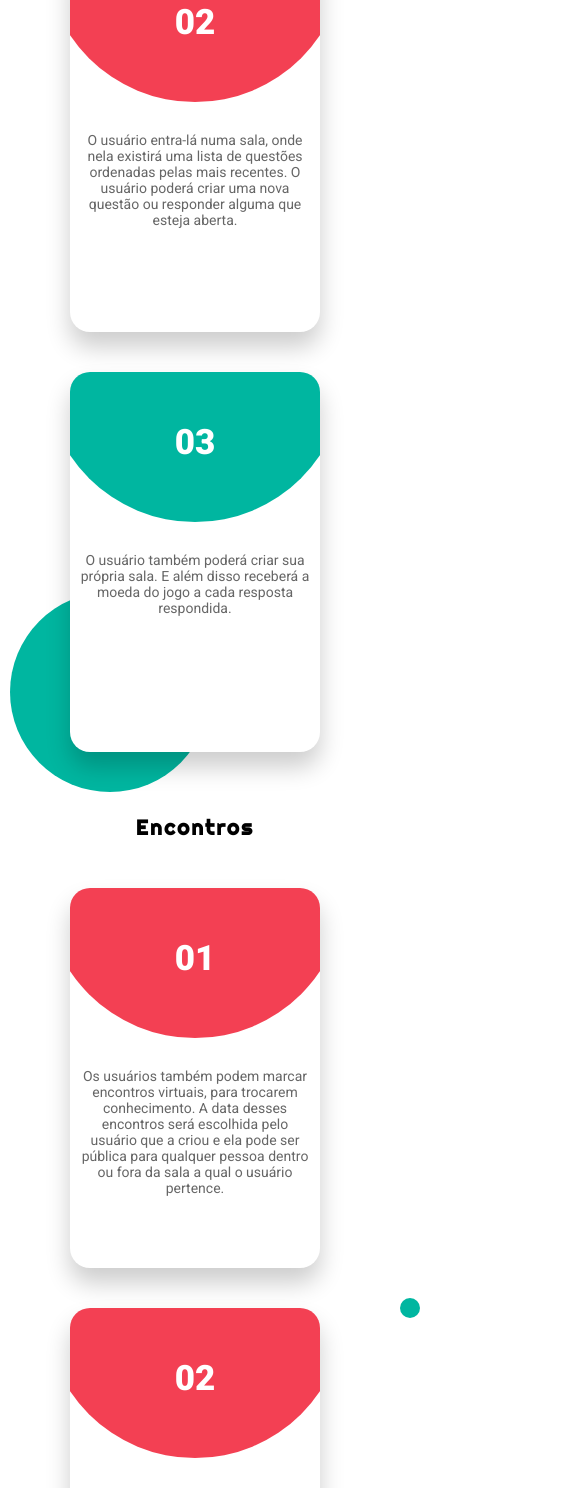
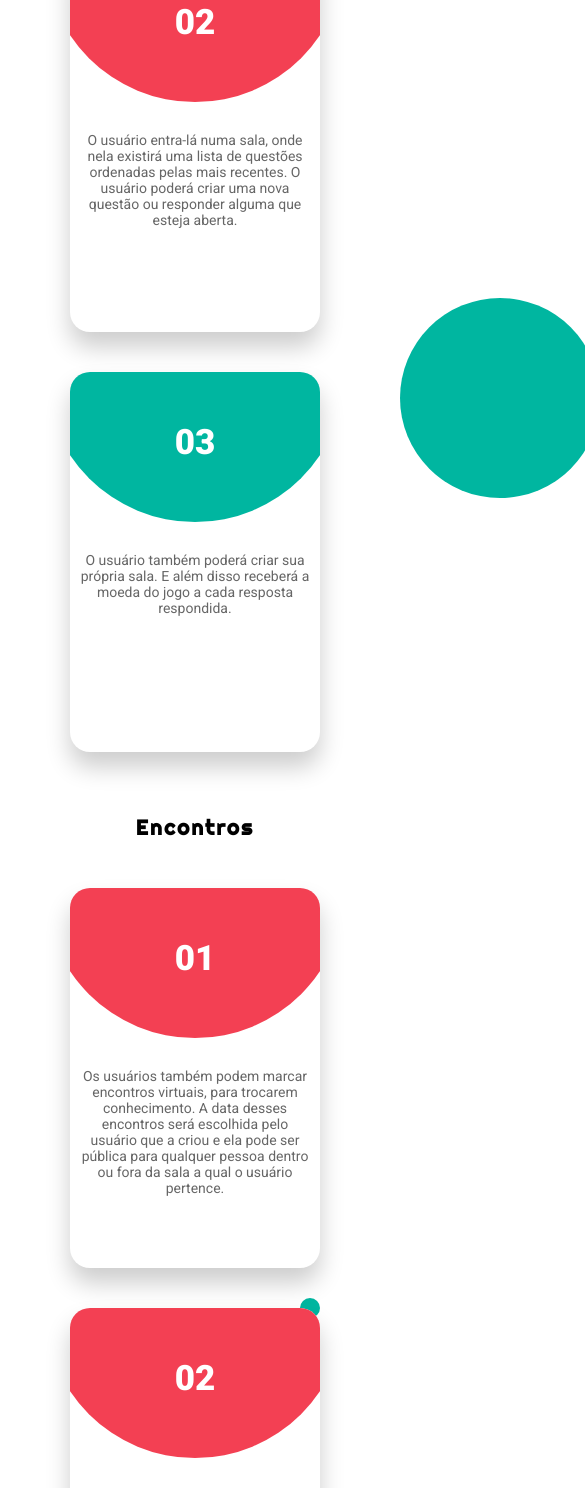
Before and after one commit to LaryssaGomes/desafio, a Next.js app: page / in a window 390 px wide. Shown: the part 1302-2790 px from the top of the page, 585 px wide, since content can reach past the window. Built offline with nearby package versions, Linux system fonts and the light colour scheme.

Commit message:
corrigido error na responsividade

```diff
--- a/src/components/Background/styles.module.scss
+++ b/src/components/Background/styles.module.scss
@@ -131,7 +131,37 @@
     border-radius: 50%;
   }
 }
+@media (max-width: 1024px) {
+  .circle {
+    .circleGreen1 {
+      top: 2200px;
+      left: 10px;
+    }
 
+    .circleGreen2 {
+      top: 2000px;
+      left: 400px;
+    }
+
+    .circleGreen3 {
+      top: 1600px;
+      right: 350px;
+    }
+  }
+}
+@media (max-width: 770px) {
+  .circle {
+    .circleGreen1 {
+      top: 3000px;
+      left: 10px;
+    }
+
+    .circleGreen2 {
+      top: 2600px;
+      left: 400px;
+    }
+  }
+}
 @media (max-width: 450px) {
   .circle {
     .circleGreen0 {
@@ -146,6 +176,11 @@
 
     .circleGreen2 {
       top: 2600px;
+      left: 300px;
+    }
+
+    .circleGreen3 {
+      top: 1600px;
       left: 400px;
     }
 
```
